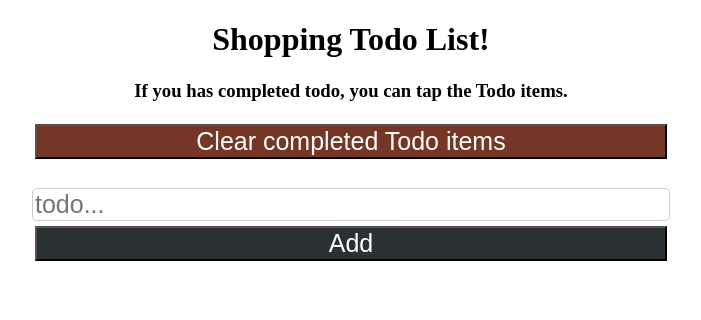
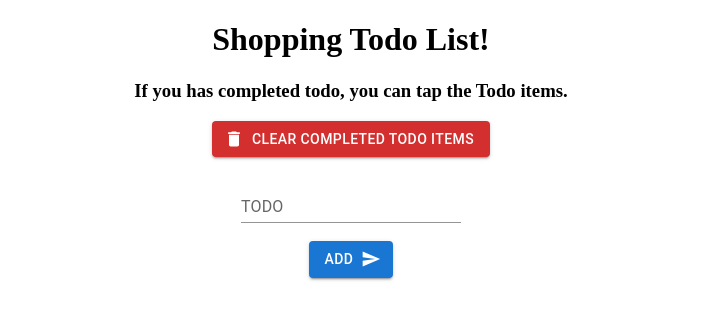
Before and after one commit to naninanya/TodoAppOfReactAndGo, a React (Create React App) app in the folder client-app/: page / in a window 1280 px wide. Shown: the top 320 px of the page, without its empty margins (289-990 px from the left). Built offline with nearby package versions, Linux system fonts and the light colour scheme; no server answers.

Commit message:
implement mui

```diff
--- a/client-app/package.json
+++ b/client-app/package.json
@@ -3,6 +3,10 @@
   "version": "0.1.0",
   "private": true,
   "dependencies": {
+    "@emotion/react": "^11.4.1",
+    "@emotion/styled": "^11.3.0",
+    "@mui/icons-material": "^5.0.1",
+    "@mui/material": "^5.0.2",
     "@testing-library/jest-dom": "^5.14.1",
     "@testing-library/react": "^11.2.7",
     "@testing-library/user-event": "^12.8.3",
--- a/client-app/src/components/DeleteButton.tsx
+++ b/client-app/src/components/DeleteButton.tsx
@@ -1,3 +1,5 @@
+import { Button } from "@mui/material";
+import DeleteIcon from '@mui/icons-material/Delete';
 import React from "react";
 import { AllItemsPropsType } from "../types";
 
@@ -34,10 +36,11 @@ const DeleteButton = ({ items, setItems }: AllItemsPropsType) => {
     }
 
     return (
-        <button className="DeleteButton"
+        <Button variant="contained" startIcon={<DeleteIcon />}
+            color="error"
             type="submit" onClick={RemoveCompletedItem}>
             Clear completed Todo items
-        </button>
+        </Button>
     );
 };
 
--- a/client-app/src/components/Form.tsx
+++ b/client-app/src/components/Form.tsx
@@ -1,3 +1,5 @@
+import { Button, TextField } from "@mui/material";
+import SendIcon from '@mui/icons-material/Send';
 import { useState } from "react";
 import { AllItemsPropsType, SingleTodoItemType } from "../types";
 
@@ -37,10 +39,13 @@ const Form = ({ items, setItems }: AllItemsPropsType) => {
     return (
         <>
             <form onSubmit={addTodoItem}>
-                <input className="AddTodoInput" type="text" name="todoItem" placeholder="todo..."
+                <br />
+                <TextField label="TODO" variant="standard"
+                    type="text" name="todoItem"
                     onChange={e => setTodoName(e.target.value)} value={todoName} />
                 <br />
-                <button className="AddTodoButton" type="submit">Add</button>
+                <br />
+                <Button variant="contained" endIcon={<SendIcon />} type="submit">Add</Button>
             </form>
         </>
     );
--- a/client-app/src/components/TodoItems.tsx
+++ b/client-app/src/components/TodoItems.tsx
@@ -1,3 +1,4 @@
+import { Button } from "@mui/material";
 import { AllItemsPropsType } from "../types";
 
 const TodoItems = ({ items, setItems }: AllItemsPropsType) => {
@@ -13,11 +14,12 @@ const TodoItems = ({ items, setItems }: AllItemsPropsType) => {
 
     return (
         <>
+            <br />
             {items.map((item) =>
-                <button className={!item.isCompleted ? "ItemButton" : "CompletedItemButton"}
+                <Button variant="outlined" color={!item.isCompleted ? "inherit" : "secondary"}
                     type="submit" onClick={setCompleted} id={item.Id.toString()} key={item.Id}>
                     {!item.isCompleted ? item.Name : item.Name + " Complete!"}
-                </button>
+                </Button>
             )}
         </>
     );
```
Also changed, not shown: 1 other file (tests, documents, lock files or other folders).
